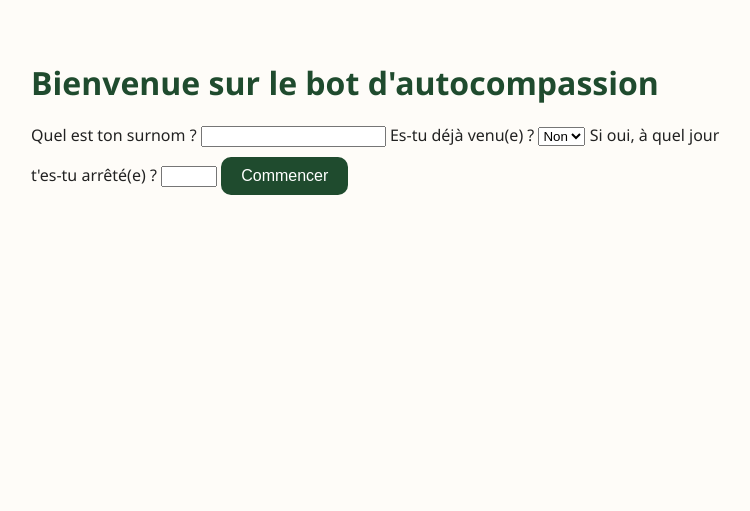
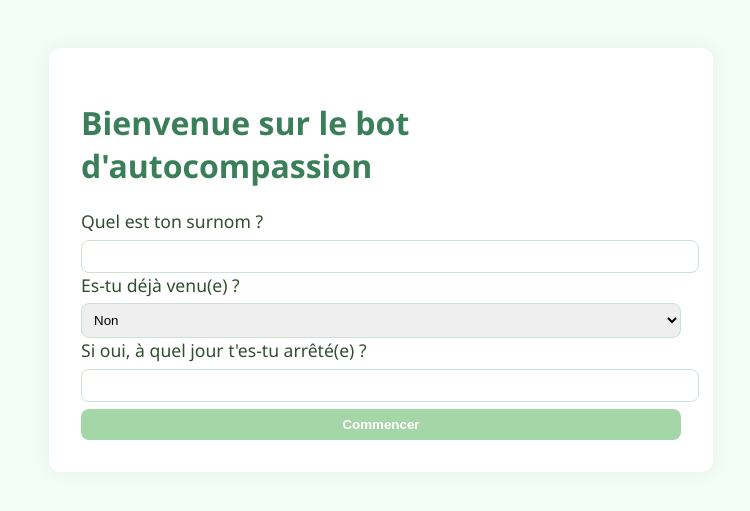
Before and after one commit to iceblink1303/inspirecompassion, a Flask app: page / in a window 1280 px wide. Shown: the top 511 px of the page, without its empty margins (259-1009 px from the left). Run offline with Flask 3, Linux system fonts and the light colour scheme.

Commit message:
Add files via upload

```diff
--- a/static/style.css
+++ b/static/style.css
@@ -1,51 +1,49 @@
+
 body {
     font-family: 'Segoe UI', sans-serif;
-    background-color: #fefcf8;
-    color: #222;
-    padding: 40px;
-    max-width: 700px;
-    margin: auto;
+    background-color: #f2fdf5;
+    color: #2f4f2f;
+    margin: 0;
+    padding: 0;
 }
-
-h1 {
-    color: #1f4b2e;
-    font-size: 2em;
-    margin-bottom: 10px;
+.container {
+    max-width: 600px;
+    margin: 3em auto;
+    padding: 2em;
+    background-color: #ffffff;
+    border-radius: 12px;
+    box-shadow: 0 0 20px rgba(0,0,0,0.05);
 }
-
-p {
-    font-size: 1.2em;
+h1, h2 {
+    color: #3a7f59;
 }
-
-form {
-    margin-top: 20px;
+label, p, li {
+    font-size: 1.1em;
+    margin-top: 1em;
 }
-
-textarea {
+input, textarea, select, button {
     width: 100%;
-    padding: 10px;
-    border-radius: 10px;
-    border: 1px solid #ccc;
-    font-size: 1em;
+    padding: 0.6em;
+    margin-top: 0.5em;
+    border: 1px solid #cde3d1;
+    border-radius: 8px;
 }
-
 button {
-    margin-top: 10px;
-    padding: 10px 20px;
-    background-color: #1f4b2e;
+    background-color: #a5d6a7;
+    border: none;
     color: white;
-    border: none;
-    border-radius: 10px;
+    font-weight: bold;
     cursor: pointer;
-    font-size: 1em;
 }
-
 button:hover {
-    background-color: #306c49;
+    background-color: #81c784;
 }
-
-.success {
-    color: green;
-    font-weight: bold;
-    margin-top: 20px;
+.gamification {
+    background-color: #e8f5e9;
+    padding: 1em;
+    margin-top: 2em;
+    border-left: 4px solid #66bb6a;
 }
+.feedbacks {
+    margin-top: 2em;
+}
```
